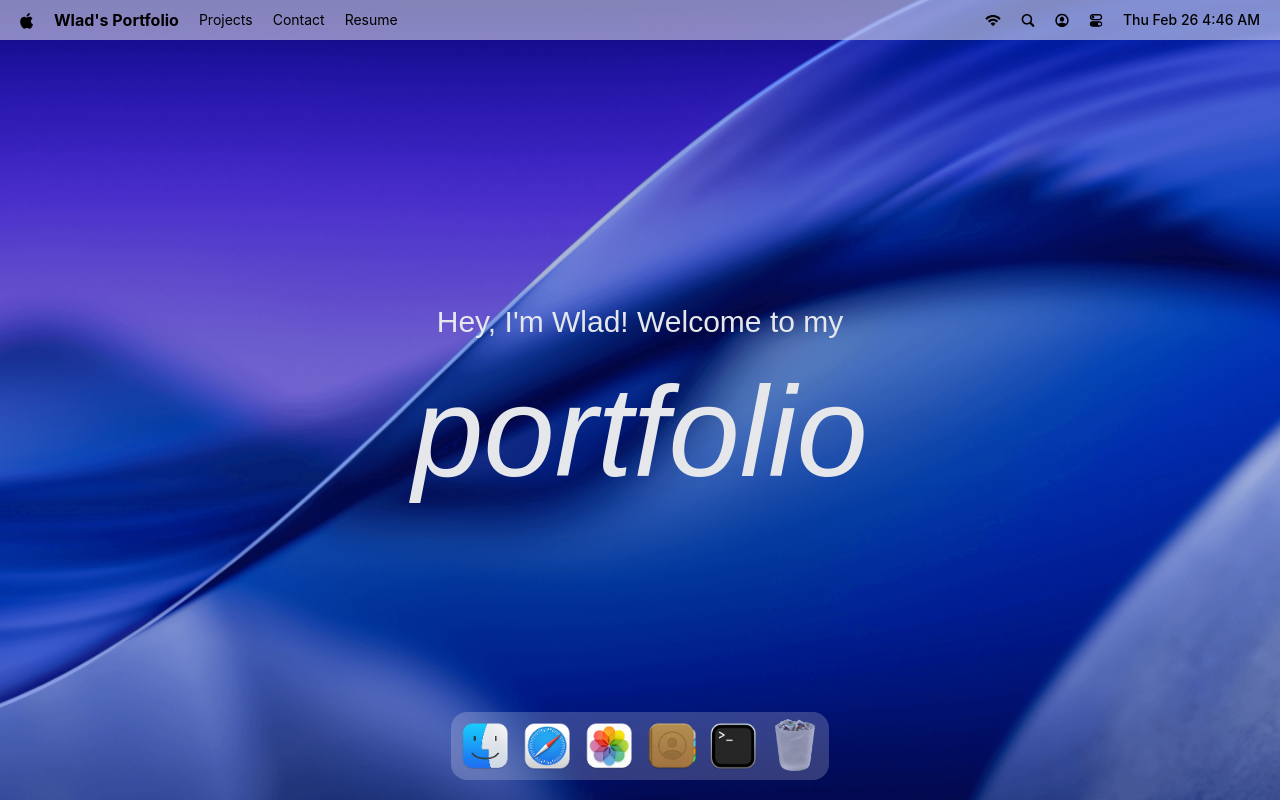
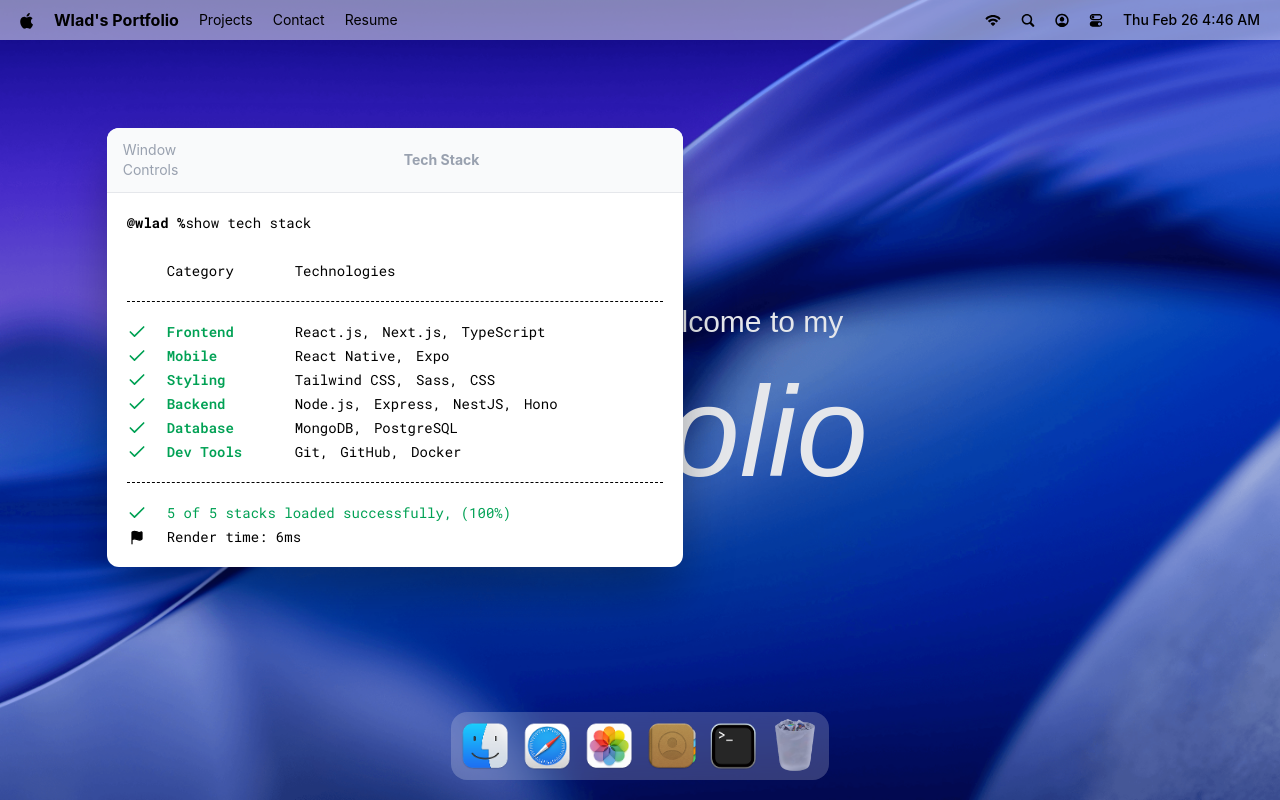
Before and after one commit to VladChepurnoj/macos_website, a React (Vite) app: page / in a window 1280 px wide. Both pictures are taken after a click on the button 733 px from the left and 746 px from the top of the page. Built offline with nearby package versions, Linux system fonts and the light colour scheme; a web font is replaced by a local one.

Commit message:
impl terminal window, hoc WindowWrapper

```diff
--- a/src/App.jsx
+++ b/src/App.jsx
@@ -1,5 +1,11 @@
 import React from "react";
+import gsap from "gsap";
+import { Draggable } from "gsap/Draggable";
+
+import Terminal from "#windows";
 import { Navbar, Welcome, Dock } from "#components";
+
+gsap.registerPlugin(Draggable);
 
 const App = () => {
   return (
@@ -7,6 +13,8 @@
       <Navbar />
       <Welcome />
       <Dock />
+
+      <Terminal />
     </main>
   );
 };
--- /dev/null
+++ b/src/hoc/WindowWrapper.jsx
@@ -0,0 +1,47 @@
+import { useLayoutEffect, useRef } from "react";
+import { useWindowStore } from "#store/window";
+import { useGSAP } from "@gsap/react";
+import gsap from "gsap";
+
+const WindowWrapper = (Component, windowKey) => {
+  const Wrapped = (props) => {
+    const { focusWindow, windows } = useWindowStore();
+    const { isOpen, zIndex } = windows[windowKey];
+    const ref = useRef(null);
+
+    useGSAP(() => {
+      const el = ref.current;
+      if (!el || !isOpen) return;
+
+      el.style.display = "block";
+
+      gsap.fromTo(
+        el,
+        {
+          scale: 0.8,
+          opacity: 0,
+          y: 40,
+        },
+        { scale: 1, opacity: 1, y: 0, duration: 0.4, ease: "power3.out" },
+      );
+    }, [isOpen]);
+
+    useLayoutEffect(() => {
+      const el = ref.current;
+      if (!el) return;
+      el.style.display = isOpen ? "block" : "none";
+    }, [isOpen]);
+
+    return (
+      <section id={windowKey} ref={ref} style={{ zIndex }} className="absolute">
+        <Component {...props} />
+      </section>
+    );
+  };
+
+  Wrapped.displayName = `WindowWrapper(${Component.displayName || Component.name || "Component"})`;
+
+  return Wrapped;
+};
+
+export default WindowWrapper;
--- /dev/null
+++ b/src/windows/Terminal.jsx
@@ -0,0 +1,59 @@
+import { techStack } from "#constants";
+import WindowWrapper from "#hoc/WindowWrapper";
+import { Check, Flag } from "lucide-react";
+import React from "react";
+
+const Terminal = () => {
+  return (
+    <>
+      <div id="window-header">
+        <p>Window Controls</p>
+        <h2>Tech Stack</h2>
+      </div>
+
+      <div className="techstack">
+        <p>
+          <span className="font-bold">@wlad %</span>
+          show tech stack
+        </p>
+
+        <div className="label">
+          <p className="w-32">Category</p>
+          <p>Technologies</p>
+        </div>
+
+        <ul className="content">
+          {techStack.map(({ category, items }) => (
+            <li className="flex items-center" key={category}>
+              <Check className="check" size={20} />
+              <h3>{category}</h3>
+              <ul>
+                {items.map((item, i) => (
+                  <li key={i}>
+                    {item}
+                    {i < items.length - 1 ? "," : ""}
+                  </li>
+                ))}
+              </ul>
+            </li>
+          ))}
+        </ul>
+
+        <div className="footnote">
+          <p>
+            <Check size={20} /> 5 of 5 stacks loaded successfully, (100%)
+          </p>
+
+          <p className="text-black">
+            <Flag size={15} fill="black" />
+            Render time: 6ms
+          </p>
+        </div>
+      </div>
+    </>
+  );
+};
+
+const TerminalWindow = WindowWrapper(Terminal, "terminal");
+
+export default TerminalWindow;
--- /dev/null
+++ b/src/windows/index.js
@@ -0,0 +1,3 @@
+import Terminal from "#windows/Terminal";
+
+export default Terminal;
```
